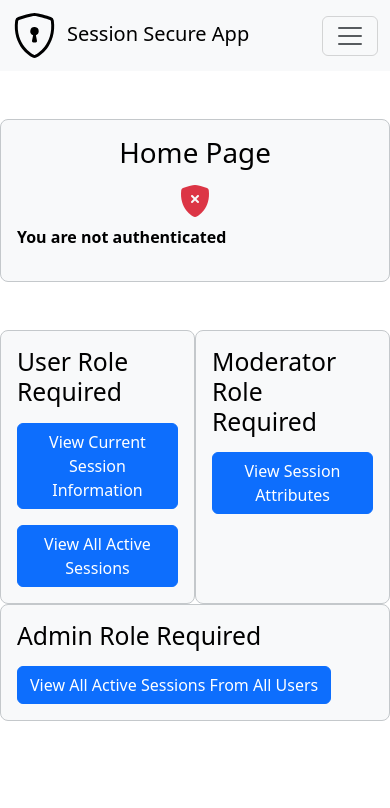
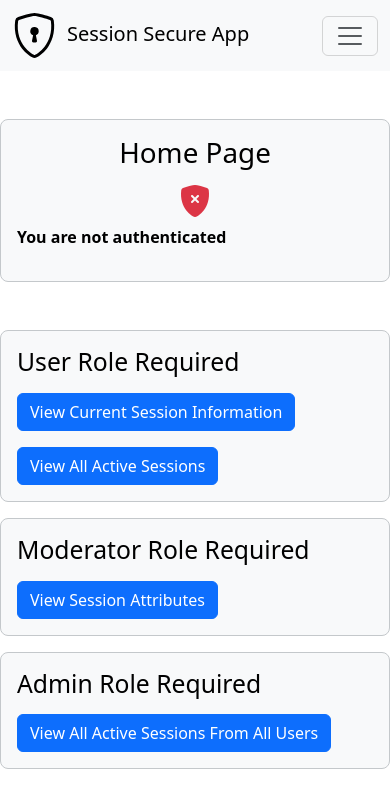
Before and after one commit to aboher/session_secure_app_frontend, a React (Vite) app: page / in a window 390 px wide. Shown: the top 808 px of the page. Built offline with nearby package versions, Linux system fonts and the light colour scheme; no server answers.

Commit message:
Make homepage responsive

```diff
--- a/src/pages/home/Home.jsx
+++ b/src/pages/home/Home.jsx
@@ -36,13 +36,13 @@ export default function Home() {
       </div>
       <div className="container">
         <div className="row">
-          <div className="col col-lg-3 border border-secondary-subtle rounded-3 text-bg-light p-3">
+          <div className="col col-12 col-md-3 mb-3 border border-secondary-subtle rounded-3 text-bg-light p-3">
             <UserSection />
           </div>
-          <div className="col col-lg-3 mx-auto border border-secondary-subtle rounded-3 text-bg-light p-3">
+          <div className="col col-12 col-md-3 mx-md-auto mb-3 border border-secondary-subtle rounded-3 text-bg-light p-3">
             <ModeratorSection />
           </div>
-          <div className="col col-lg-3 border border-secondary-subtle rounded-3 text-bg-light p-3">
+          <div className="col col-12 col-md-3 mb-3 border border-secondary-subtle rounded-3 text-bg-light p-3">
             <AdminSection />
           </div>
         </div>
```
Also changed, not shown: src/pages/home/UserSection.jsx (+3 -7 lines).
